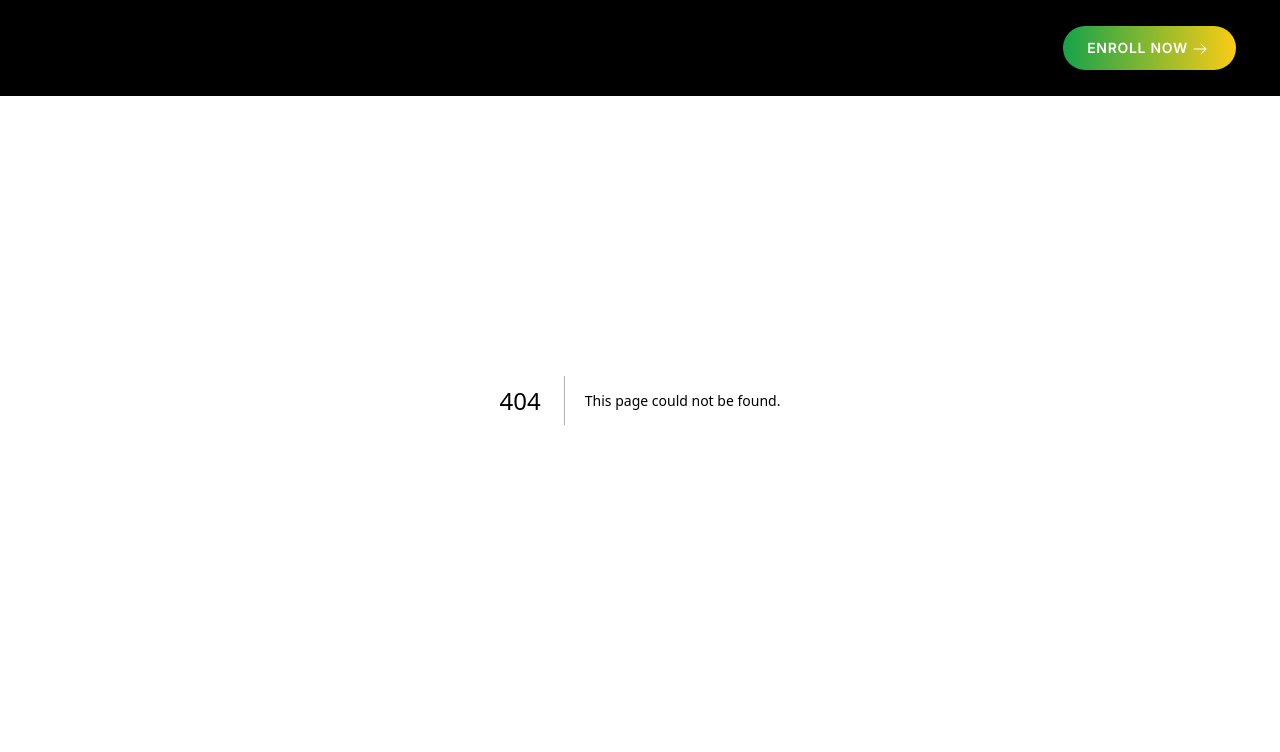
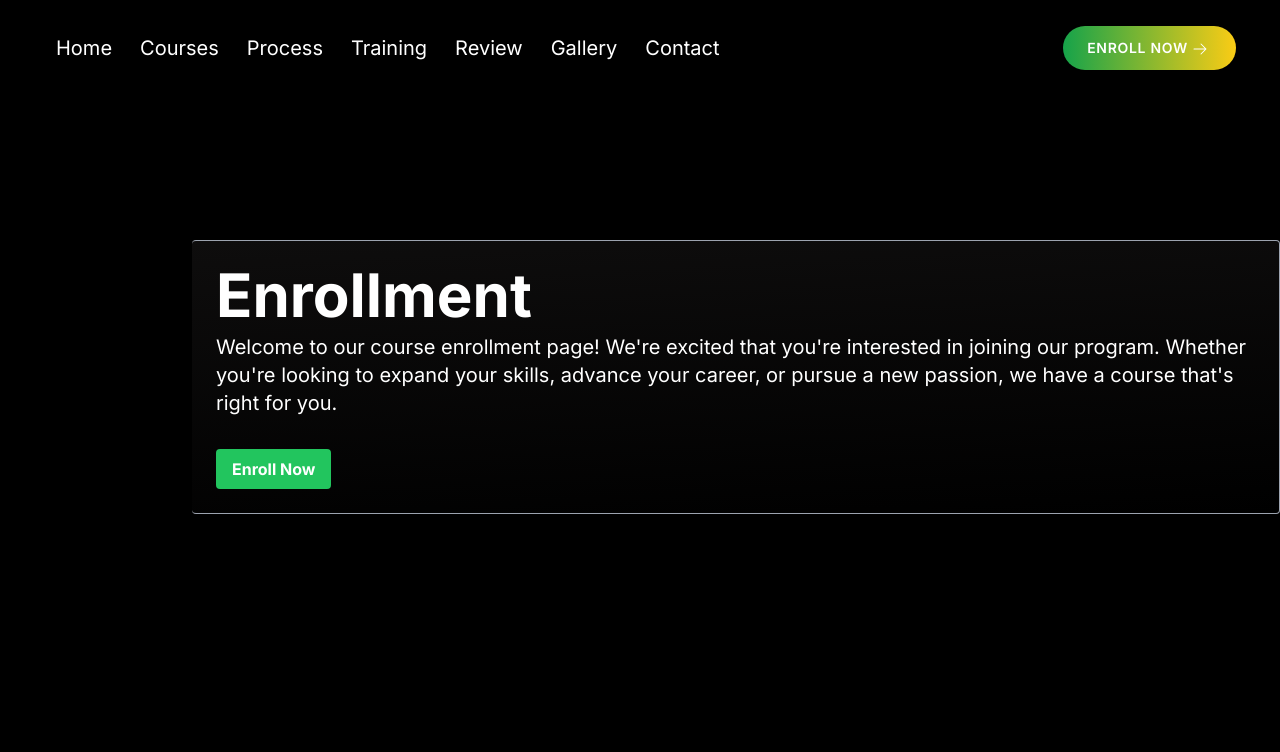
Before and after one commit to neerajtsc/traning-app, a Next.js app: page /process in a window 1280 px wide. Before the commit this address had no page. Shown: the top 752 px of the page. Built offline with nearby package versions, Linux system fonts and the light colour scheme.

Commit message:
Process updated

```diff
--- a/src/app/globals.css
+++ b/src/app/globals.css
@@ -84,6 +84,51 @@
   width: 88%;
 }
 
+.glassBackground {
+  /* border-radius: 40px; */
+  background-image: linear-gradient(357deg, black 0%, #0e0d0d 100%);
+  /* padding: 10px 0; */
+}
+
+.thread {
+  position: fixed;
+  top: 0;
+  left: 50%;
+  transform: translateX(-50%);
+  width: 2px; /* adjust width according to your design */
+  height: 100%;
+  background-color: #ff0000; /* adjust color according to your design */
+  z-index: 999;
+  /* Additional styling for the thread */
+}
+
+.imageCard {
+  overflow: hidden;
+  border-radius: 10px;
+}
+
+.textSection {
+  height: 100%;
+  display: flex;
+  justify-content: center;
+  flex-direction: column;
+}
+
+.title3{
+  font-size: 24px;
+  font-weight: 600;
+  margin: 0px 0 28px;
+}
+
+.description{
+    font-size: 16px;
+    opacity: 0.8;
+    max-width: 80%;
+    display: -webkit-box;
+    -webkit-line-clamp: 7;
+    -webkit-box-orient: vertical;
+}
+
 .typing-animation {
   font-size: 24px; /* Adjust font size */
   border-right: 2px solid transparent; /* Create a border that will simulate typing */
--- a/src/app/page.tsx
+++ b/src/app/page.tsx
@@ -291,8 +291,11 @@ export default function Home() {
         </Accordion>
       </div> */}
       <div className="p-14">
-        <p className=" my-8 text-center text-2xl font-bold text-slate-700">
-          Web Design platforms and tools
+        <p className="my-8 text-center text-6xl font-bold text-slate-700 text-white">
+          We're working on
+        </p>
+        <p className="my-8 text-center text-6xl font-bold text-slate-700 text-white">
+          some cool technologies
         </p>
         <div className="grid grid-rows-2  grid-cols-6 grid-flow-col gap-4 mt-4">
           <div className="flex justify-center items-center bg-white p-5 rounded-xl bg-opacity-60 backdrop-filter backdrop-blur-lg transform scale-100 hover:scale-110 ">
@@ -355,7 +358,7 @@ export default function Home() {
           </div>
         </div>
       </div>
-      <div className="p-14 ">
+      {/* <div className="p-14 ">
         <p className=" my-4 text-center text-2xl font-bold text-slate-700">
           Welcome Aboard
         </p>
@@ -382,7 +385,7 @@ export default function Home() {
           <CarouselNext />
         </Carousel>
 
-      </div>
+      </div> */}
       <div className="p-14 ">
         <p className=" my-4 text-center text-2xl font-bold text-slate-700">
           Reviews
--- /dev/null
+++ b/src/app/process/page.tsx
@@ -0,0 +1,73 @@
+import RootLayout from "../layout"
+const process = () => {
+    let cardContent = [
+        {
+            "title" : "Enrollment",
+            "content" :"Welcome to our course enrollment page! We're excited that you're interested in joining our program. Whether you're looking to expand your skills, advance your career, or pursue a new passion, we have a course that's right for you.",
+            "buttonName" : "Enroll Now"
+        },
+        {
+            "title" : "Shortlisting",
+            "content" :`All applications will undergo an initial screening process to assess qualifications, experience, and suitability for the role. Our hiring team will carefully review each application to identify candidates who meet our criteria for shortlisting.
+            `,
+            "buttonName" : "Explore"
+        },
+        {
+            "title" : "Interview",
+            "content" :`Shortlisted candidates will be invited to participate in further assessments or interviews to evaluate their skills, competencies, and fit for the role. After thorough evaluation and consideration, we will select the most qualified candidate for the training process.
+            `,
+            "buttonName" : "Explore"
+        },
+        {
+            "title" : "Fee Submission",
+            "content" :`Kindly submit your fee by after interview. Payment options include online payment or bank transfer. Late payments may incur additional charges.
+            `,
+            "buttonName" : "Payment"
+        }
+
+    ]
+return (
+    <RootLayout>
+
+        {/* <div className="max-w-sm w-full lg:max-w-full lg:flex mt-60 w-1/2">
+  <div className="h-48 lg:h-auto lg:w-48 flex-none bg-cover rounded-t lg:rounded-t-none lg:rounded-l text-center overflow-hidden"  title="Woman holding a mug">
+  </div>
+  <div className="border-r border-b border-l border-gray-400 lg:border-l-0 lg:border-t lg:border-gray-400 glassBackground rounded p-4 flex flex-col justify-between leading-normal p-6">
+    <div className="mb-8">
+
+      <div className="text-white font-bold text-6xl mb-2">Enroll</div>
+      <p className=" text-base text-wrap text-xl text-white">Welcome to our course enrollment page! We're excited that you're interested in joining our program. Whether you're looking to expand your skills, advance your career, or pursue a new passion, we have a course that's right for you.</p>
+    </div>
+    <div className="flex items-center">
+       <button className="bg-green-500 hover:bg-green-700 text-white font-bold py-2 px-4 rounded">Enroll Now</button>
+    </div>
+  </div>
+</div> */}
+
+<div className="flex flex-col align-center">
+{
+    cardContent?.map((item, index) => (
+        <>
+        <div className="max-w-sm w-full lg:max-w-full lg:flex mt-60 w-1/2">
+  <div className="h-48 lg:h-auto lg:w-48 flex-none bg-cover rounded-t lg:rounded-t-none lg:rounded-l text-center overflow-hidden"  title="Woman holding a mug">
+  </div>
+  <div className="border-r border-b border-l border-gray-400 lg:border-l-0 lg:border-t lg:border-gray-400 glassBackground rounded p-4 flex flex-col justify-between leading-normal p-6">
+    <div className="mb-8">
+
+      <div className="text-white font-bold text-6xl mb-2">{item?.title}</div>
+      <p className=" text-base text-wrap text-xl text-white">{item?.content}</p>
+    </div>
+    <div className="flex items-center">
+       <button className="bg-green-500 hover:bg-green-700 text-white font-bold py-2 px-4 rounded">{item?.buttonName}</button>
+    </div>
+  </div>
+</div>
+        </>
+    ))
+}
+</div>
+
+    </RootLayout>
+)
+}
+export default process;
--- a/src/components/ui/navbar.tsx
+++ b/src/components/ui/navbar.tsx
@@ -63,7 +63,7 @@ export default function Navbar() {
                     <nav className=" flex items-center space-x-4">
                         <NavigationMenu>
                             <NavigationMenuList>
-                                <NavigationMenuItem>
+                                {/* <NavigationMenuItem>
                                     <NavigationMenuTrigger className="text-xl">Getting started</NavigationMenuTrigger>
                                     <NavigationMenuContent>
                                         <ul className="grid gap-3 p-6 md:w-[400px] lg:w-[500px] lg:grid-cols-[.75fr_1fr]">
@@ -112,11 +112,32 @@ export default function Navbar() {
                                             ))}
                                         </ul>
                                     </NavigationMenuContent>
+                                </NavigationMenuItem> */}
+                                <NavigationMenuItem>
+                                    <Link href="/" legacyBehavior passHref>
+                                        <NavigationMenuLink className="block text-xl select-none space-y-1 rounded-md p-3 leading-none no-underline outline-none transition-colors hover:bg-accent hover:text-accent-foreground focus:bg-accent focus:text-accent-foreground">
+                                            Home
+                                        </NavigationMenuLink>
+                                    </Link>
                                 </NavigationMenuItem>
                                 <NavigationMenuItem>
                                     <Link href="/course" legacyBehavior passHref>
                                         <NavigationMenuLink className="block text-xl select-none space-y-1 rounded-md p-3 leading-none no-underline outline-none transition-colors hover:bg-accent hover:text-accent-foreground focus:bg-accent focus:text-accent-foreground">
-                                            IT Corporate Training
+                                            Courses
+                                        </NavigationMenuLink>
+                                    </Link>
+                                </NavigationMenuItem>
+                                <NavigationMenuItem>
+                                    <Link href="/process" legacyBehavior passHref>
+                                        <NavigationMenuLink className="block text-xl select-none space-y-1 rounded-md p-3 leading-none no-underline outline-none transition-colors hover:bg-accent hover:text-accent-foreground focus:bg-accent focus:text-accent-foreground">
+                                            Process
+                                        </NavigationMenuLink>
+                                    </Link>
+                                </NavigationMenuItem>
+                                <NavigationMenuItem>
+                                    <Link href="/training" legacyBehavior passHref>
+                                        <NavigationMenuLink className="block text-xl select-none space-y-1 rounded-md p-3 leading-none no-underline outline-none transition-colors hover:bg-accent hover:text-accent-foreground focus:bg-accent focus:text-accent-foreground">
+                                            Training
                                         </NavigationMenuLink>
                                     </Link>
                                 </NavigationMenuItem>
@@ -128,9 +149,16 @@ export default function Navbar() {
                                     </Link>
                                 </NavigationMenuItem>
                                 <NavigationMenuItem>
+                                    <Link href="/gallery" legacyBehavior passHref>
+                                        <NavigationMenuLink className="block text-xl select-none space-y-1 rounded-md p-3 leading-none no-underline outline-none transition-colors hover:bg-accent hover:text-accent-foreground focus:bg-accent focus:text-accent-foreground">
+                                            Gallery
+                                        </NavigationMenuLink>
+                                    </Link>
+                                </NavigationMenuItem>
+                                <NavigationMenuItem>
                                     <Link href="/docs" legacyBehavior passHref>
                                         <NavigationMenuLink className="block text-xl select-none space-y-1 rounded-md p-3 leading-none no-underline outline-none transition-colors hover:bg-accent hover:text-accent-foreground focus:bg-accent focus:text-accent-foreground">
-                                            Contract
+                                            Contact
                                         </NavigationMenuLink>
                                     </Link>
                                 </NavigationMenuItem>
```
